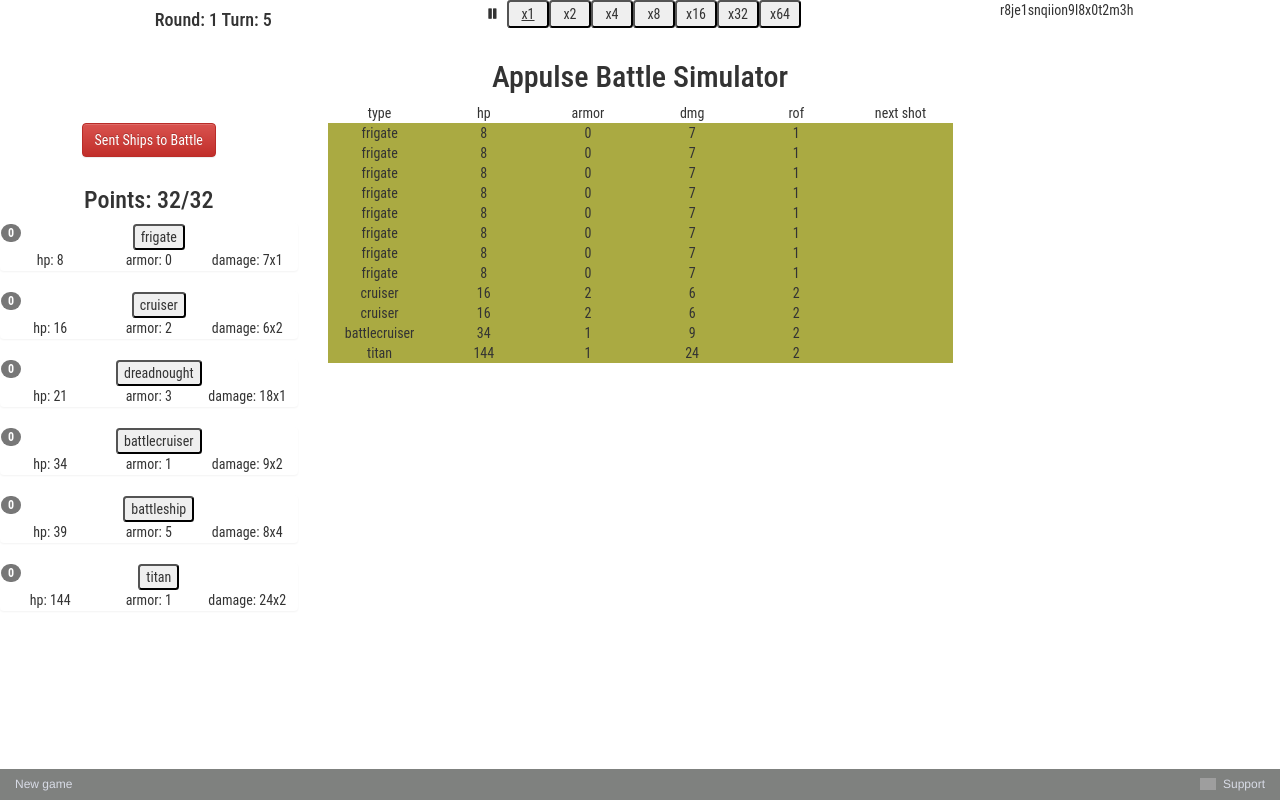
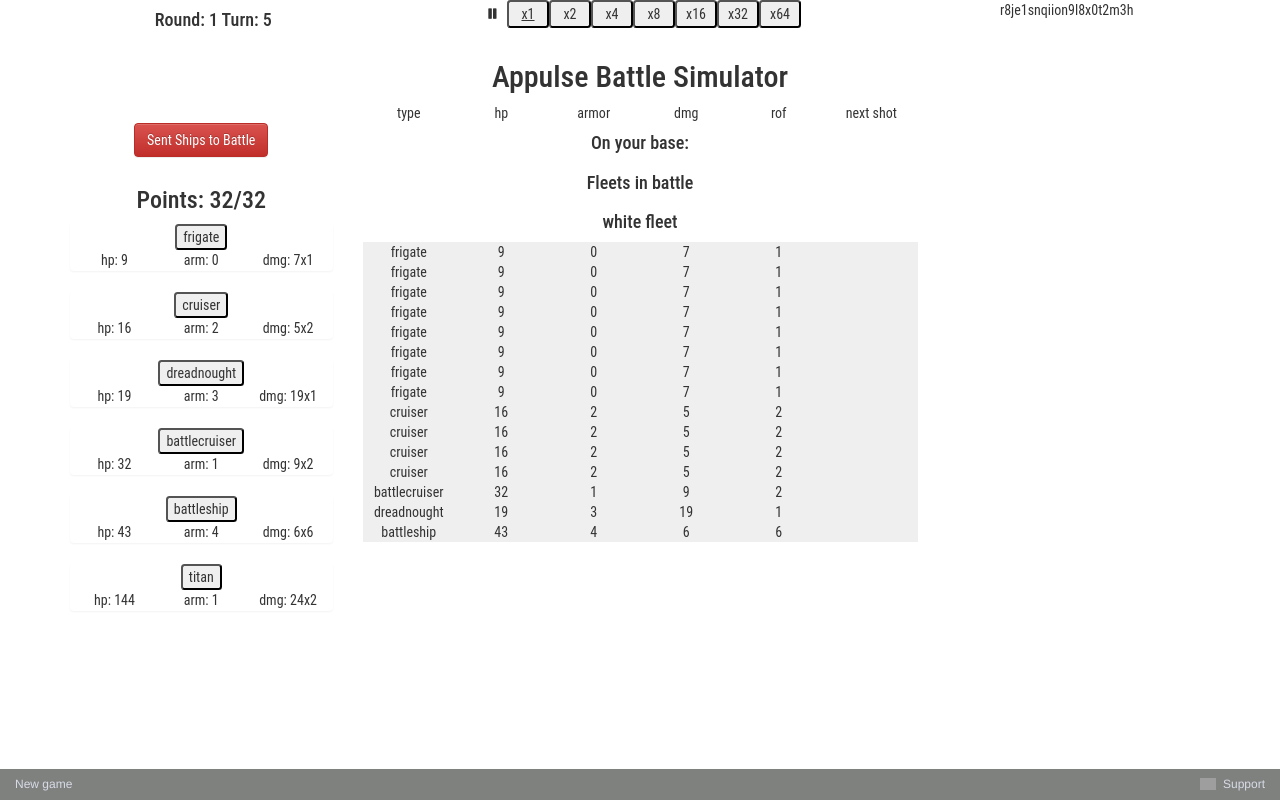
Before and after one commit to gapak/appulsim, a React (Create React App) app: page / in a window 1280 px wide. Built offline with nearby package versions, Linux system fonts and the light colour scheme; grey boxes are pictures that could not be loaded.

Commit message:
New balance and target choosing system

```diff
--- a/src/App.js
+++ b/src/App.js
@@ -11,7 +11,7 @@ import {getDefaultState} from './game/default_state';
 import {frame} from './game/frame';
 import {tick} from './game/tick';
 
-import {ships} from './game/ships';
+import {ships, getShip} from './game/ships';
 import {getFleet, getFleets, getRandomFleet} from './game/fleets';
 import {shop} from './game/shop';
 
@@ -63,8 +63,6 @@ class App extends Component {
         if (!window.confirm('Are you ready to start a new game? Your progress will be lost.')) return false;
         localStorage.setItem(game_name+"_app_state", null);
         let new_state = getDefaultState();
-        new_state.ships_in_battle = getRandomFleet();
-        //new_state.ships_in_battle = getFleets();
         this.setState(new_state);
         this.playGame(new_state.game_speed_multiplier);
     }
@@ -80,7 +78,7 @@ class App extends Component {
         state = frame(this.state);
         state.frame++;
 
-        localStorage.setItem(game_name+"_app_state", JSON.stringify(state));
+    //    localStorage.setItem(game_name+"_app_state", JSON.stringify(state));
         this.setState(state);
     }
 
@@ -155,7 +153,6 @@ class App extends Component {
 
         return (
             <div className="App">
-
                 <div className="flex-element flex-container-row">
                     <div className="flex-element">
                         <h4>Round: {this.state.tick} Turn: {this.state.frame} </h4>
@@ -190,15 +187,20 @@ class App extends Component {
                 </div>
 
                 <h2>Appulse Battle Simulator</h2>
+
+
+                <div className="container theme-showcase" role="main">
+
                     <div className="row">
                         <div className="col-sm-3 flex-container-column">
-                        <h3><button className={(_.sum(_.values(this.state.player_ships)) > 0 || true ? 'btn btn-danger' : 'btn btn-danger disabled')}
+                            <h3><button className={(_.sum(_.values(this.state.player_fleet)) > 0 || true ? 'btn btn-danger' : 'btn btn-danger disabled')}
                                         onClick={() => {
-                                        let player_fleet = getFleet({player: 'Player', color: '#ffffff', fleet: this.state.player_ships});
+                                            let battle = this.state.in_battle_fleets;
+                                            battle[this.state.player_name] = {player: this.state.player_name, color: this.state.player_color, fleet: this.state.player_fleet};
                                             this.setState({
                                                 battle_step: 'battle',
-                                            player_ships: {frigate: 0, cruiser: 0, battlecruiser: 0, dreadnought: 0, battleship: 0, titan: 0},
-                                            ships_in_battle: this.state.ships_in_battle.concat(player_fleet)
+                                                in_battle_fleets: battle,
+                                                player_fleet: [],
                                             });
                                         }}>Sent Ships to Battle</button>
                             </h3>
@@ -209,7 +211,6 @@ class App extends Component {
                                     ? ''
                                     :
                                     <div key={key} className="panel">
-                                    <span className="badge alignleft">{this.state.player_ships[key]}</span>
                                         <OverlayTrigger delay={150} placement="right" overlay={tooltip(this.state, item)}>
                                             <button
                                                 className={(item.cost ? this.isEnough(this.state, item.cost) ? '' : 'disabled' : '')}
@@ -220,8 +221,8 @@ class App extends Component {
 
                                         <div key={key} className="flex-container-row slim">
                                             <div className="flex-element slim">hp: {ships[key].hp}</div>
-                                        <div className="flex-element slim">armor: {ships[key].armor}</div>
-                                        <div className="flex-element slim">damage: {ships[key].dmg}x{ships[key].rof}</div>
+                                            <div className="flex-element slim">arm: {ships[key].armor}</div>
+                                            <div className="flex-element slim">dmg: {ships[key].dmg}x{ships[key].rof}</div>
                                         </div>
                                     </div>
                             )}
@@ -235,7 +236,9 @@ class App extends Component {
                                 <div className="flex-element">rof</div>
                                 <div className="flex-element">next shot</div>
                             </div>
-                        { _.map(this.state.ships_in_battle, (ship, key) =>
+
+                            <h4>On your base:</h4>
+                            { _.map(this.state.player_fleet, (ship, key) =>
                                 <div key={key} style={{backgroundColor: ship.color, opacity: (ship.hp > 0 ? 1 : 0.5)}} className="flex-element flex-container-row slim">
                                     <div className="flex-element slim">{ship.type}</div>
                                     <div className="flex-element slim">{ship.hp}</div>
@@ -243,6 +246,23 @@ class App extends Component {
                                     <div className="flex-element slim">{ship.dmg}</div>
                                     <div className="flex-element slim">{ship.rof}</div>
                                     <div className="flex-element slim">{ship.fireAtFrame}</div>
+                                </div>
+                            )}
+
+                            <h4>Fleets in battle</h4>
+                            { _.map(_.values(this.state.in_battle_fleets), (fleet, key) =>
+                                <div key={key}>
+                                    <h4>{fleet.player} fleet</h4>
+                                    {_.map(fleet.fleet, (ship, key) =>
+                                        <div key={key} style={{backgroundColor: ship.color, opacity: (ship.hp > 0 ? 1 : 0.5)}} className="flex-element flex-container-row slim">
+                                            <div className="flex-element slim">{ship.type}</div>
+                                            <div className="flex-element slim">{ship.hp}</div>
+                                            <div className="flex-element slim">{ship.armor}</div>
+                                            <div className="flex-element slim">{ship.dmg}</div>
+                                            <div className="flex-element slim">{ship.rof}</div>
+                                            <div className="flex-element slim">{ship.fireAtFrame}</div>
+                                        </div>
+                                    )}
                                 </div>
                             )}
                         </div>
@@ -254,6 +274,7 @@ class App extends Component {
                             )}
                         </div>
                     </div>
+                </div>
             <Footer newGame={this.newGame}/>
             </div>
         );
--- a/src/game/default_state.js
+++ b/src/game/default_state.js
@@ -1,17 +1,19 @@
 
 import _ from 'lodash';
 
-import {getFleets, getRandomFleet} from '../game/fleets';
+import {getFleets, getBattle, getRandomFleet, getRendomBattle} from '../game/fleets';
 
 const default_state = {
 
     matrix_show: '',
 
+    player_name: "ThePlayer",
+    player_color: "#fafafa",
     points: 32,
 
-    player_ships: {frigate: 0, cruiser: 0, battlecruiser: 0, dreadnought: 0, battleship: 0, titan: 0},
- //   ships_in_battle: getFleets(),
-    ships_in_battle: getRandomFleet(),
+    player_fleet: [],
+    in_battle_fleets: {},
+
     messages: [],
     battle_step: 'start',
 
@@ -25,5 +27,7 @@ const default_state = {
 };
 
 export const getDefaultState = () => {
-    return _.cloneDeep(default_state);
+    let state = _.cloneDeep(default_state);
+    state.in_battle_fleets = getRendomBattle(); //getBattle();
+    return state;
 };
--- a/src/game/fleets.js
+++ b/src/game/fleets.js
@@ -5,14 +5,16 @@ import {getShip} from '../game/ships';
 export const fleets = [
 
 
-    {player: 'dark',       color: '#555555', fleet: {frigate: 0, cruiser: 0, battlecruiser: 0, dreadnought: 0, battleship: 0, titan: 2}},
+    {player: 'dark',        color: '#555555', fleet: {frigate: 0, cruiser: 0, battlecruiser: 0, dreadnought: 0, battleship: 0, titan: 2}},
     {player: 'grey2',       color: '#888888', fleet: {frigate: 0, cruiser: 0, battlecruiser: 0, dreadnought: 0, battleship: 4, titan: 0}},
     {player: 'grey3',       color: '#aaaaaa', fleet: {frigate: 0, cruiser: 0, battlecruiser: 0, dreadnought: 8, battleship: 0, titan: 0}},
-    {player: 'grey4',         color: '#bbbbbb', fleet: {frigate: 0, cruiser: 0, battlecruiser: 8, dreadnought: 0, battleship: 0, titan: 0}},
+    {player: 'grey4',       color: '#bbbbbb', fleet: {frigate: 0, cruiser: 0, battlecruiser: 8, dreadnought: 0, battleship: 0, titan: 0}},
     {player: 'grey5',       color: '#cccccc', fleet: {frigate: 0, cruiser: 16, battlecruiser: 0, dreadnought: 0, battleship: 0, titan: 0}},
     {player: 'grey6',       color: '#eeeeee', fleet: {frigate: 32, cruiser: 0, battlecruiser: 0, dreadnought: 0, battleship: 0, titan: 0}},
 
-   // /*
+
+//{player: 'another_blue',color: '#33ffee', fleet: {frigate: 16, cruiser: 0, battlecruiser: 4, dreadnought: 0, battleship: 0, titan: 0}},
+    ///*
 
     {player: 'blue',        color: '#aaaaff', fleet: {frigate: 0, cruiser: 0, battlecruiser: 0, dreadnought: 4, battleship: 2, titan: 0}},
     {player: 'magenta1',    color: '#ee77ee', fleet: {frigate: 0, cruiser: 0, battlecruiser: 4, dreadnought: 0, battleship: 2, titan: 0}},
@@ -20,6 +22,7 @@ export const fleets = [
     {player: 'green',       color: '#aaffaa', fleet: {frigate: 16, cruiser: 0, battlecruiser: 0, dreadnought: 0, battleship: 2, titan: 0}},
     {player: 'deep_blue',   color: '#88bbbb', fleet: {frigate: 0, cruiser: 0, battlecruiser: 4, dreadnought: 4, battleship: 0, titan: 0}},
     {player: 'light_blue',  color: '#aaffff', fleet: {frigate: 0, cruiser: 8, battlecruiser: 0, dreadnought: 4, battleship: 0, titan: 0}},
+    {player: 'another_blue',color: '#33ffee', fleet: {frigate: 0, cruiser: 8, battlecruiser: 4, dreadnought: 0, battleship: 0, titan: 0}},
     {player: 'yellow',      color: '#ffffaa', fleet: {frigate: 16, cruiser: 0, battlecruiser: 0, dreadnought: 4, battleship: 0, titan: 0}},
     {player: 'dark_red',    color: '#ee8888', fleet: {frigate: 16, cruiser: 0, battlecruiser: 4, dreadnought: 0, battleship: 0, titan: 0}},
     {player: 'red',         color: '#ffaaaa', fleet: {frigate: 16, cruiser: 8, battlecruiser: 0, dreadnought: 0, battleship: 0, titan: 0}},
@@ -34,7 +37,7 @@ export const fleets = [
     {player: 'lojmax',      color: '#ff00ff', fleet: {frigate: 4, cruiser: 2, battlecruiser: 1, dreadnought: 1, battleship: 0, titan: 1}},
     {player: 'aldekein',    color: '#aa66bb', fleet: {frigate: 0, cruiser: 4, battlecruiser: 0, dreadnought: 0, battleship: 3, titan: 0}},
     {player: 'Mira',        color: '#0ABAB5', fleet: {frigate: 0, cruiser: 0, battlecruiser: 3, dreadnought: 1, battleship: 0, titan: 1}},
-   // */
+    //*/
 
 ];
 
@@ -51,6 +54,7 @@ export const getFleets = () => {
 };
 
 export const getFleet = (fleet) => {
+  //  console.log('getFleet', fleet);
     let ships = [];
         _.each(fleet.fleet, (ship_count, ship_name) => {
             for (let i = 0; i < ship_count; i++) {
@@ -59,3 +63,24 @@ export const getFleet = (fleet) => {
     });
     return ships;
 };
+
+export const getBattle = () => {
+    let in_battle_fleets = [];
+    _.each(fleets, (fleet) => {
+        let builded_fleet = _.clone(fleet);
+        builded_fleet.fleet = getFleet(builded_fleet);
+        in_battle_fleets[fleet.player] = builded_fleet;
+    });
+ //   console.log(in_battle_fleets);
+    return in_battle_fleets;
+};
+
+export const getRendomBattle = () => {
+    let in_battle_fleets = [];
+    let fleet = _.sample(fleets);
+    let builded_fleet = _.clone(fleet);
+    builded_fleet.fleet = getFleet(builded_fleet);
+    in_battle_fleets[fleet.player] = builded_fleet;
+//   console.log(in_battle_fleets);
+    return in_battle_fleets;
+};
--- a/src/game/frame.js
+++ b/src/game/frame.js
@@ -4,7 +4,7 @@ import _ from 'lodash';
 import {rules} from './rules';
 
 export const frame = (state) => {
-    console.log(state);
+    //console.log(state);
 
     _.each(rules, (item) => {
         if (item.onFrame) state = item.onFrame(state);
--- a/src/game/rules.js
+++ b/src/game/rules.js
@@ -8,31 +8,47 @@ export const rules = {
         onTick: (state) => {
             if (state.battle_step !== 'battle') return state;
 
-            state.ships_in_battle.forEach((ship, id) => {
-                state.ships_in_battle[id].fireAtFrame = ship.hp > 0 ? state.frame + _.random(0, 59) : false;
+        //    console.log('battle tick', state.in_battle_fleets);
+
+            _.forEach(_.keys(state.in_battle_fleets), (fleet_id) => {
+                let fleet = state.in_battle_fleets[fleet_id];
+             //   console.log(fleet_id, fleet);
+                _.forEach(_.keys(fleet.fleet), (ship_id) => {
+                    let ship = state.in_battle_fleets[fleet_id].fleet[ship_id];
+              //     console.log(fleet_id, ship_id, ship);
+                    state.in_battle_fleets[fleet_id].fleet[ship_id].fireAtFrame = ship.hp > 0 ? state.frame + _.random(0, 59) : false;
+                });
             });
-
             return state;
         },
 
         onFrame: (state) => {
             if (state.battle_step !== 'battle') return state;
 
-            let ships_order = _.shuffle(_.filter(state.ships_in_battle, function(ship) { return (ship.fireAtFrame === state.frame && ship.hp > 0); }));
+            let ships_list = [];
 
-        //    console.log(ships_order);
+            _.forEach(_.keys(state.in_battle_fleets), (fleet_id) => {
+                let fleet = state.in_battle_fleets[fleet_id];
+                ships_list = ships_list.concat(_.filter(fleet.fleet, function(ship) { return (ship.fireAtFrame === state.frame && ship.hp > 0); }));
+            });
+
+            let ships_order = _.shuffle(ships_list);
+
+         //   console.log(ships_order);
 
             ships_order.forEach((ship, bad_id) => {
-                let ship_id = _.indexOf(state.ships_in_battle, ship);
-                state.ships_in_battle[ship_id].fireAtFrame = false;
+                let player_id = ship.player;
+                let ship_id = _.indexOf(state.in_battle_fleets[player_id].fleet, ship);
+                state.in_battle_fleets[player_id].fleet[ship_id].fireAtFrame = false;
                 if (ship.hp < 1) return false;
 
                 for (let i = 0; i < ship.rof; i++) {
                     let target = findTarget(state, ship.player);
+
                     if (target === false) {
                         state.battle_step = 'end';
 
-                        let points = _.sumBy(state.ships_in_battle, function(ship) { return ship.hp > 0 ? ship.points : 0; });
+                        let points = _.sumBy(state.in_battle_fleets[player_id].fleet, function(ship) { return ship.hp > 0 ? ship.points : 0; });
 
                         state.messages.unshift({
                             background: "white",
@@ -40,12 +56,14 @@ export const rules = {
                         return state;
                     }
                     else {
-                        //console.log(target);
-                        let dmg = ship.dmg - state.ships_in_battle[target].armor;
-                        state.ships_in_battle[target].hp -= dmg;
+                        let opponent_id = target.player;
+                        let target_id = _.indexOf(state.in_battle_fleets[opponent_id].fleet, target);
+                     //   console.log(target);
+                        let dmg = ship.dmg - target.armor;
+                        state.in_battle_fleets[opponent_id].fleet[target_id].hp -= dmg;
                         state.messages.unshift({
-                            background: "linear-gradient(to right, " + state.ships_in_battle[ship_id].color + " , " + state.ships_in_battle[target].color + ")",
-                            text: ship.type + " shot to " + state.ships_in_battle[target].type + " and deal " + dmg});
+                            background: "linear-gradient(to right, " + state.in_battle_fleets[player_id].fleet[ship_id].color + " , " + state.in_battle_fleets[opponent_id].color + ")",
+                            text: ship.type + " shot to " + state.in_battle_fleets[opponent_id].fleet[target_id].type + " and deal " + dmg});
                     }
                 }
 
@@ -58,13 +76,25 @@ export const rules = {
 
 
 function findTarget(state, player) {
-    let targets = _.filter(state.ships_in_battle, function(ship) { return (ship.player !== player && ship.hp > 0); });
+    let fleets_list = _.filter(_.values(state.in_battle_fleets), function(fleet) { return _.filter(fleet.fleet, (ship) =>  { return (ship.player !== player && ship.hp > 0); }).length > 0; });
+
+  //  console.log("findTarget", player, fleets_list, state.in_battle_fleets);
+
+    if (fleets_list.length === 0) return false;
+
+    let targets = [];
+
+    let fleet = _.sample(fleets_list);// state.in_battle_fleets[fleet_id];
+
+    _.forEach(_.keys(fleet.fleet), (ship_id) => {
+        let ship = state.in_battle_fleets[fleet.player].fleet[ship_id];
+        if (ship.player !== player && ship.hp > 0) {
+            targets.push(ship);
+        }
+    });
+
+  //  console.log("findTarget", fleet, targets);
+
     if (targets.length === 0) return false;
-    let target = _.sample(targets);
-    let target_id = _.indexOf(state.ships_in_battle, target);
-
- //   console.log(targets, target, target_id);
-
-    return target_id;
-    //return _.findIndex(state.ships_in_battle, function(ship) { return (ship.player !== player && ship.hp > 0); });
+    return _.sample(targets);
 }
--- a/src/game/ships.js
+++ b/src/game/ships.js
@@ -18,13 +18,42 @@ export const ships_rebalanced = {  // rebalanced
     titan:      {points: 16, hp: 144, armor: 1, dmg: 24, rof: 2},
 };
 
-
-export const ships = { // new
+export const ships_classic = { // classic
     frigate:       {points: 1, hp: 8,    armor: 0, dmg: 7,  rof: 1},
     cruiser:       {points: 2, hp: 16,   armor: 2, dmg: 6,  rof: 2},
     dreadnought:   {points: 4, hp: 21,   armor: 3, dmg: 18, rof: 1},
     battlecruiser: {points: 4, hp: 34,   armor: 1, dmg: 9,  rof: 2},
     battleship:    {points: 8, hp: 39,   armor: 5, dmg: 8,  rof: 4},
+    titan:         {points: 16, hp: 144, armor: 1, dmg: 24, rof: 2},
+};
+
+
+
+
+
+
+
+
+
+
+
+
+
+
+
+
+
+
+
+
+
+
+export const ships = { // new slow battles
+    frigate:       {points: 1, hp: 9,    armor: 0, dmg: 7,  rof: 1},
+    cruiser:       {points: 2, hp: 16,   armor: 2, dmg: 5,  rof: 2},
+    dreadnought:   {points: 4, hp: 19,   armor: 3, dmg: 19, rof: 1},
+    battlecruiser: {points: 4, hp: 32,   armor: 1, dmg: 9,  rof: 2},
+    battleship:    {points: 8, hp: 43,   armor: 4, dmg: 6,  rof: 6},
     titan:         {points: 16, hp: 144, armor: 1, dmg: 24, rof: 2},
 };
 
```
Also changed, not shown: src/game/shop.js (+7 -6 lines). Lines whose indentation alone changed are shown as unchanged.
